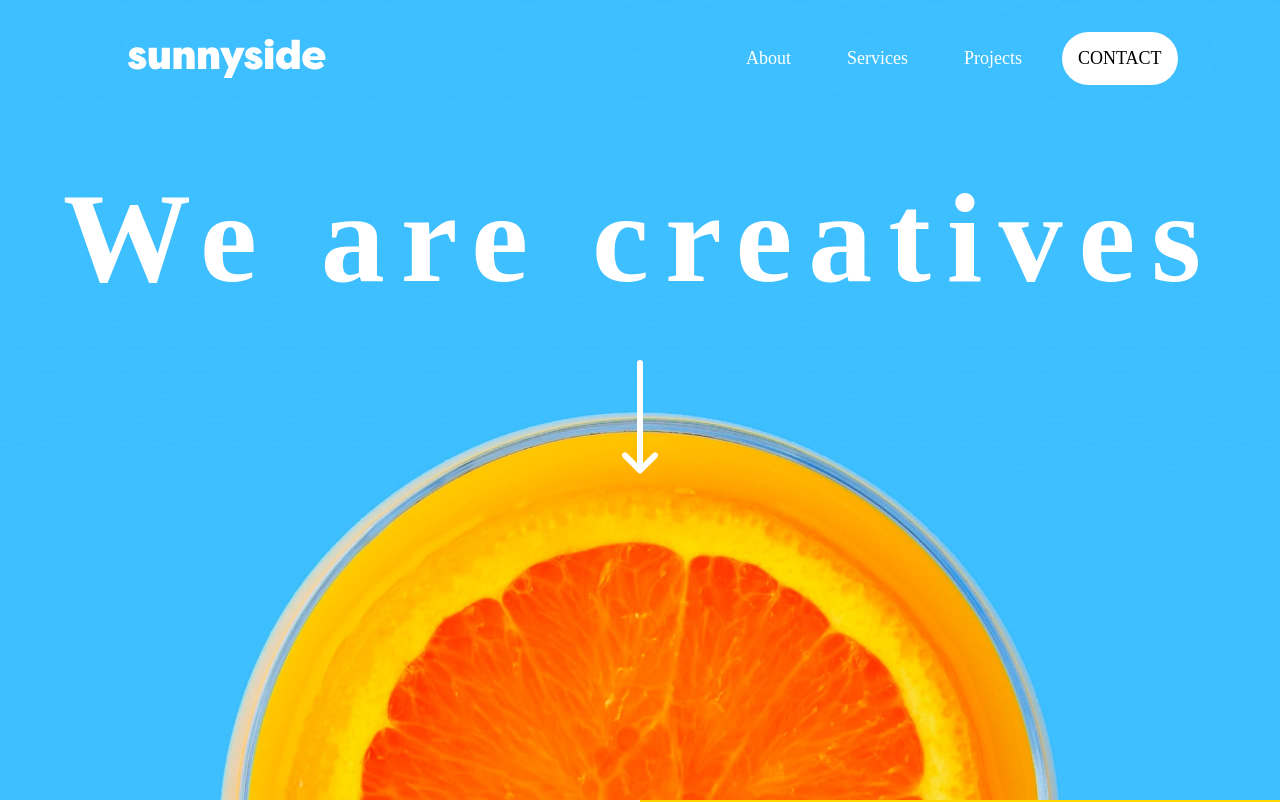
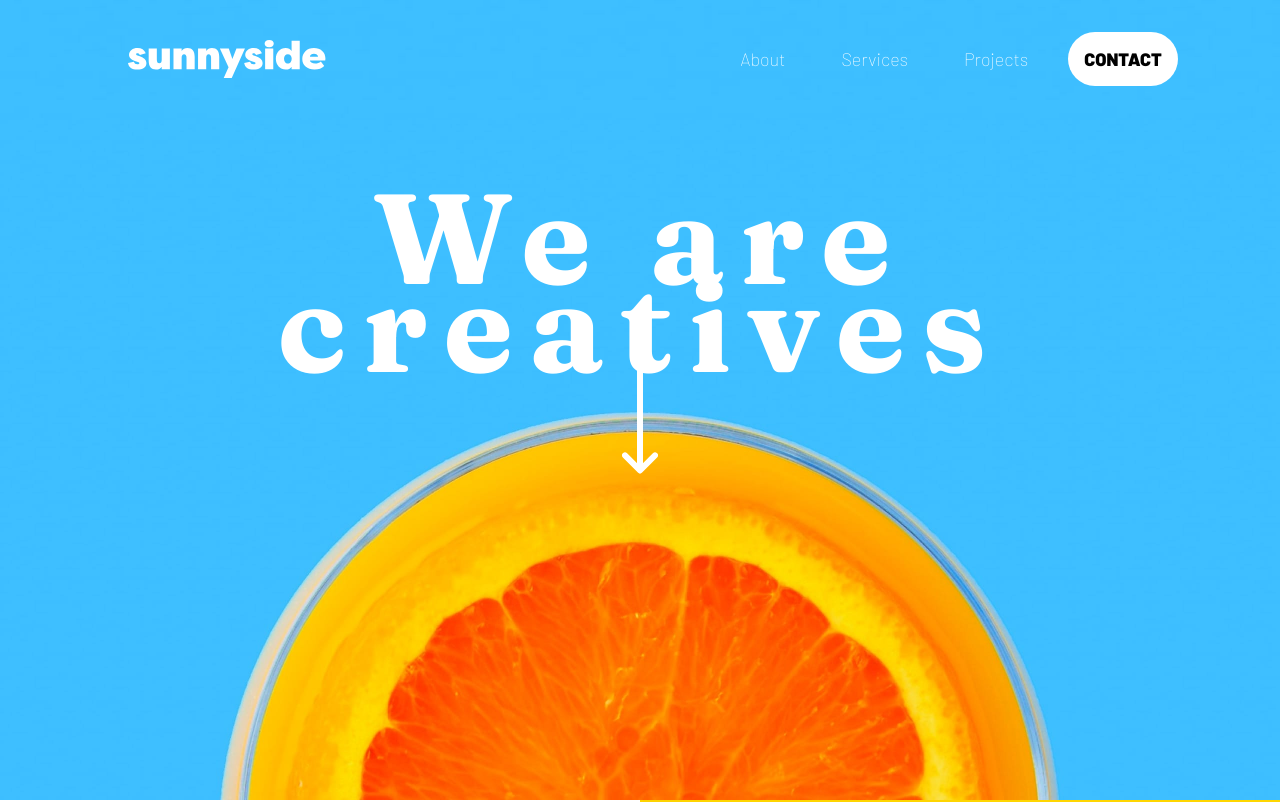
Before and after one commit to Immanuel-4/frontend-mentors, a plain HTML site: page sunnyside-agency-landing-page-main/index.html in a window 1280 px wide. Shown: the top 802 px of the page. Drawn offline with Linux system fonts and the light colour scheme.

Commit message:
Update style.css

```diff
--- a/sunnyside-agency-landing-page-main/style.css
+++ b/sunnyside-agency-landing-page-main/style.css
@@ -1,3 +1,6 @@
+@import url('https://fonts.googleapis.com/css2?family=Barlow:ital,wght@0,100;0,200;0,300;0,400;0,500;0,600;0,700;0,800;0,900;1,100;1,200;1,300;1,400;1,500;1,600;1,700;1,800;1,900&family=Fraunces:ital,opsz,wght@0,9..144,100..900;1,9..144,100..900&display=swap');
+
+
   .attribution{
      font-size: 11px; text-align: center;
      }
@@ -96,6 +99,7 @@ body{
 .sunnyNav ul li:nth-child(4){
     background-color:white;
     color: black;
+    font-weight: 900;
     font-family: 'Fraunces' ;
     text-transform: uppercase;
   }
```
